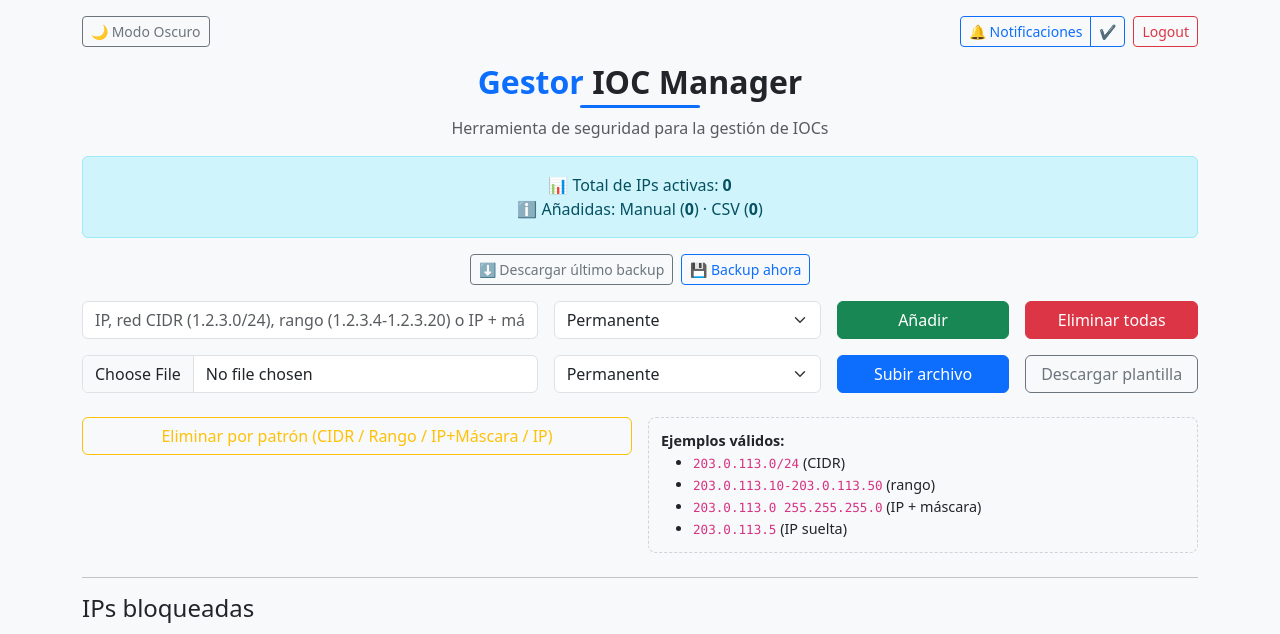
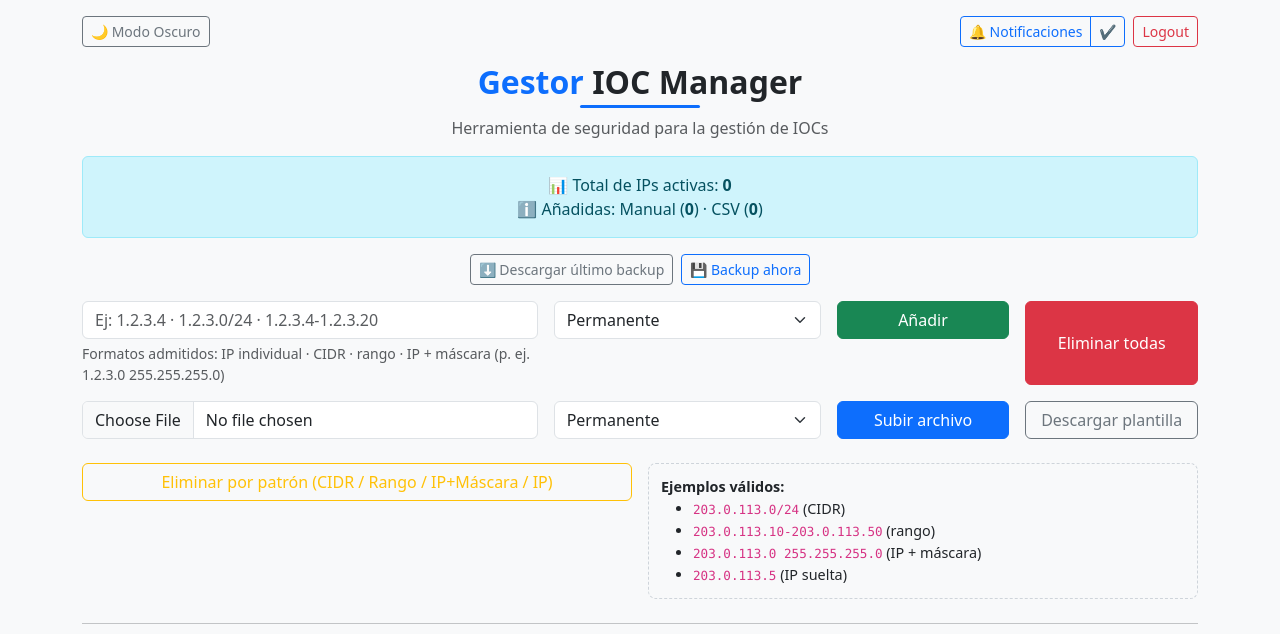
Before and after one commit to darelldeejay/ioc-manager, a Flask app: page / in a window 1280 px wide. Shown: the top 634 px of the page. Run offline with Flask 2, Linux system fonts and the light colour scheme; the visitor is signed in with stand-in values (Sample User, id 1); data that the repository does not hold is empty.

Commit message:
Update index.html

```diff
--- a/templates/index.html
+++ b/templates/index.html
@@ -188,7 +188,10 @@
   class="form-control"
   name="ip"
   autocomplete="off"
-          placeholder="IP, red CIDR (1.2.3.0/24), rango (1.2.3.4-1.2.3.20) o IP + máscara (1.2.3.0 255.255.255.0)">
+  placeholder="Ej: 1.2.3.4 · 1.2.3.0/24 · 1.2.3.4-1.2.3.20">
+<div class="form-text small mb-0">
+  Formatos admitidos: IP individual · CIDR · rango · IP + máscara (p. ej. 1.2.3.0 255.255.255.0)
+</div>
 <div id="ipFeedback" class="invalid-feedback"></div>
       </div>
       <div class="col-lg-3">
```
Lines whose indentation alone changed are shown as unchanged.
